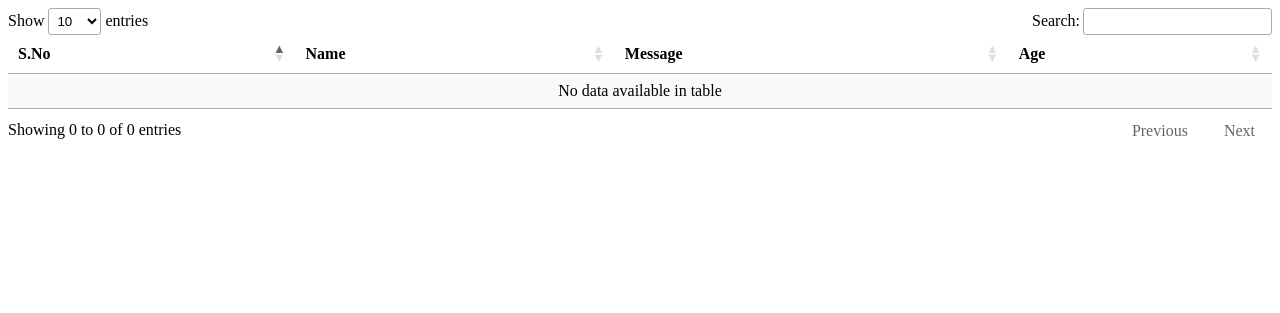
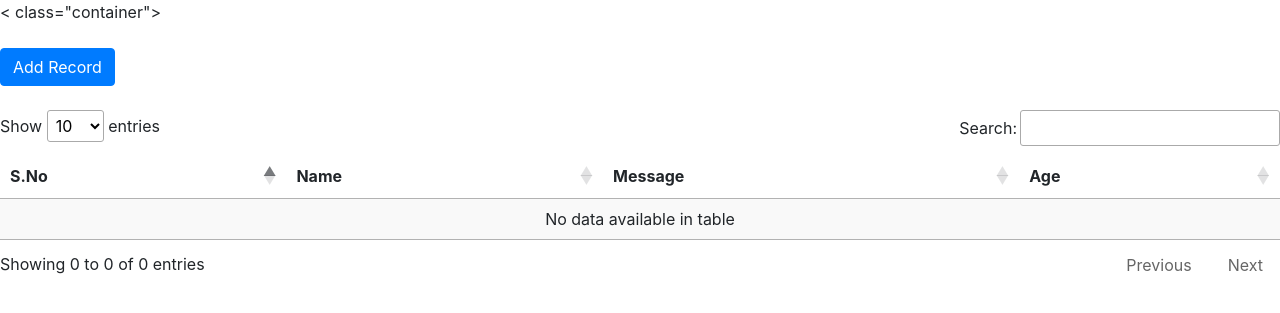
Before and after one commit to WahyuAtomic/ajax, a CodeIgniter app: the page made by application/views/index.php in a window 1280 px wide. Shown: the top 313 px of the page. Run offline with CodeIgniter, Linux system fonts and the light colour scheme; some libraries are stand-ins or nearby versions.

Commit message:
menambah

```diff
--- a/application/controllers/MY_Controller.php
+++ b/application/controllers/MY_Controller.php
@@ -9,4 +9,8 @@ parent::__construct();
     public function index(){
         $this->load->view('index');
     }
+
+    public function create(){
+
+    }
 }
--- a/application/views/index.php
+++ b/application/views/index.php
@@ -3,8 +3,52 @@
 <head>
     <title></title>
     <link rel="stylesheet" type="text/css" href="https://cdn.datatables.net/1.10.19/css/jquery.dataTables.min.css">
+    <link rel="stylesheet" href="https://stackpath.bootstrapcdn.com/bootstrap/4.3.1/css/bootstrap.min.css">
 </head>
 <body>
+
+< class="container">
+
+<br><br>
+<!-- Button trigger modal -->
+<button type="button" class="btn btn-primary" data-toggle="modal" data-target="#createModal">Add Record</button><br><br>
+
+<form id="createForm">
+    <!--Modal-->
+    <div class="modal fade" id="createModal" aria-hidden="true">
+      <div class="modal-dialog" role="document">
+        <div class="modal-content">
+            <div class="modal-header">
+                <h5 class="modal-title" id="exampleModalLongTitle">Add Record</h5>
+                <button type="button" class="close" data-dismiss="modal" aria-label="Close">
+                    <span aria-hidden="true">&times;</span>
+                </button>
+            </div>
+            <div class="modal-body">
+
+                <div class="form-group">
+                    <label>Name</label>
+                    <input type="text" class="form-control" placeholder="Name here" name="name">
+                </div>
+                <div class="form-group">
+                    <label>Message</label>
+                    <input type="message" class="form-control" placeholder="Message here" name="message">
+                </div>
+                <div class="form-group">
+                    <label>Age</label>
+                    <input type="number" class="form-control" placeholder="Age here" name="age">
+                </div>
+
+            </div>
+            <div class="modal-footer">
+                <button type="button" class="btn btn-secondary pull-left" data-dismiss="modal">Close</button>
+                <button type="submit" class="btn btn-primary">Save</button>
+            </div>
+        </div>
+      </div>
+    </div>
+</form>
+
     <table id="example1" class="display">
         <thead>
             <tr>
@@ -13,14 +57,32 @@
                 <th>Message</th>
                 <th>Age</th>
             </tr>
+
         </thead>
+
         </table>
+
+    </div>
+
             <script type="text/javascript" src="https://code.jquery.com/jquery-3.3.1.min.js"></script>
             <script type="text/javascript" src="https://cdn.datatables.net/1.10.19/js/jquery.dataTables.min.js"></script>
+            <script src="https://cdnjs.cloudflare.com/ajax/libs/popper.js/1.14.7/umd/popper.min.js"></script>
+            <script src="https://stackpath.bootstrapcdn.com/bootstrap/4.3.1/js/bootstrap.min.js"></script>
+
             <script type="text/javascript">
                 $(document).ready(function(){
                     $('#example1').dataTable();
                 });
             </script>
+
+    <script type="text/javascript">
+        $('createForm').submit(function(event){
+            event.preventDefault();
+
+            $.ajax({
+                url : '<?php echo base_url('my_controller/create'); ?>'
+            });
+        });
+    </script>
 </body>
 </html>
```
